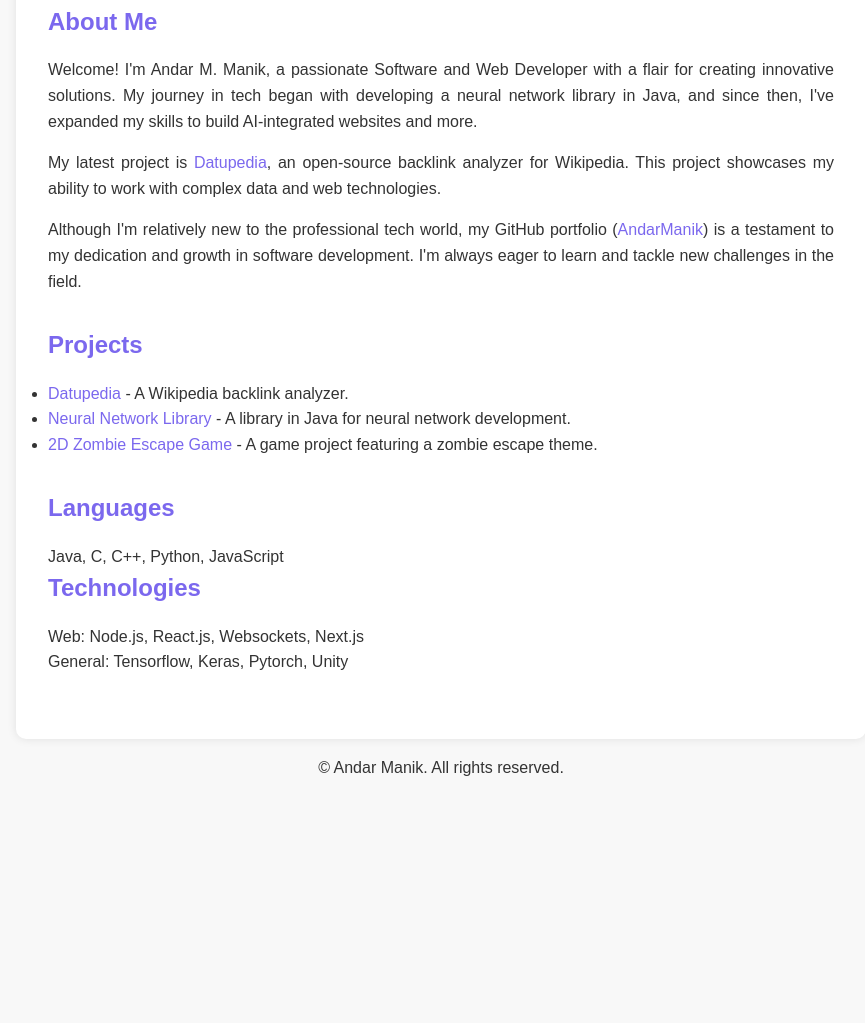
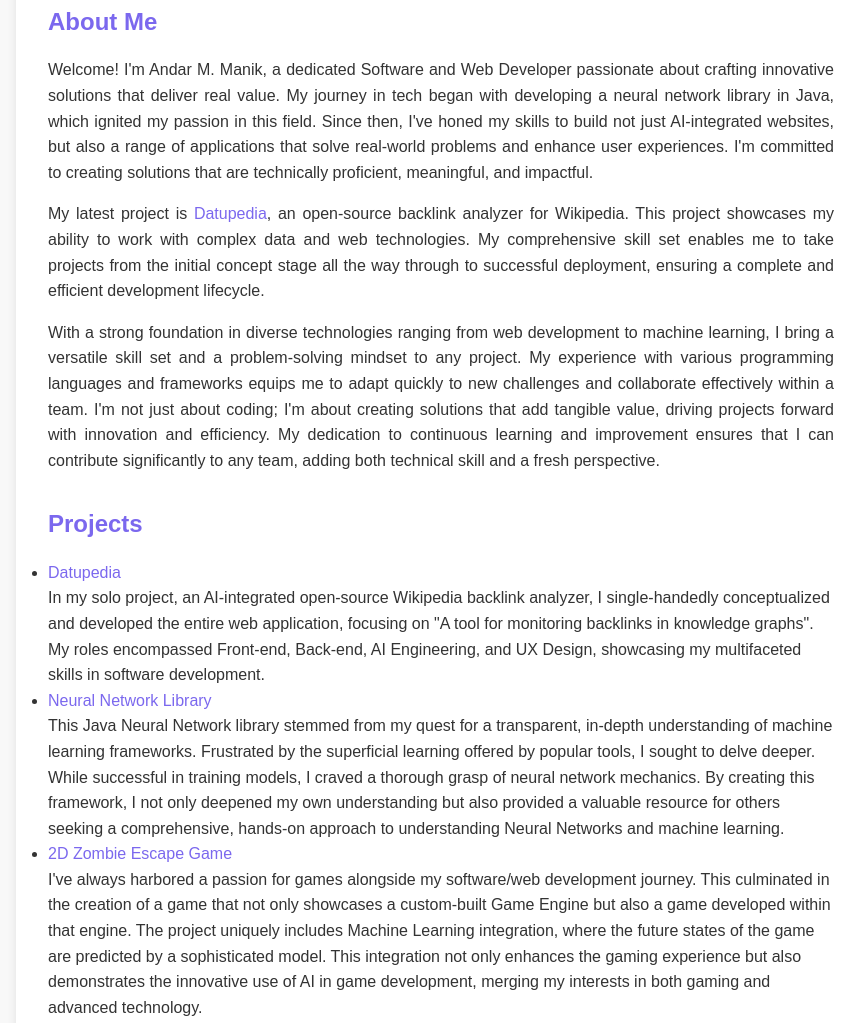
Before and after one commit to AndarManik/PersonalWebsite, a plain HTML site: page index.html in a window 1280 px wide. Shown: the part 351-1374 px from the top of the page, without its empty margins (199-1064 px from the left). Before the commit the page ends 1148 px from the top, so only its background shows below. Drawn offline with Linux system fonts and the light colour scheme.

Commit message:
new changes

```diff
--- a/index.html
+++ b/index.html
@@ -2,7 +2,10 @@
 <html lang="en">
   <head>
     <meta charset="UTF-8" />
-    <meta name="description" content="Andar M. Manik's portfolio showcasing skills in software and web development, including projects like Datupedia and a neural network library.">
+    <meta
+      name="description"
+      content="Andar M. Manik's portfolio showcasing skills in software and web development, including projects like Datupedia and a neural network library."
+    />
 
     <meta name="viewport" content="width=device-width, initial-scale=1.0" />
     <title>Your Portfolio</title>
@@ -10,33 +13,63 @@
   </head>
   <body>
     <header>
-      <img src="/PersonalWebsite/MyPortrait.png" alt="Portrait of Andar M. Manik, Software and Web Developer" class="responsive-image" />
+      <img
+        src="/PersonalWebsite/MyPortrait.png"
+        alt="Portrait of Andar M. Manik, Software and Web Developer"
+        class="responsive-image"
+      />
       <div>
         <h1>Andar M. Manik</h1>
         <h4>Software/Web Developer</h4>
-        <p>Email: <a href="mailto:andarmanik@gmail.com">andarmanik@gmail.com</a></p>
+        <p>
+          Email: <a href="mailto:andarmanik@gmail.com">andarmanik@gmail.com</a>
+        </p>
         <p>Phone: <a href="tel:+17036404301">(703)-640-4301</a></p>
-        <p>Github: <a href="https://github.com/AndarManik" target="_blank">AndarManik</a></p>
+        <p>
+          Github:
+          <a href="https://github.com/AndarManik" target="_blank">AndarManik</a>
+        </p>
       </div>
     </header>
-
 
     <main>
       <section id="about">
         <h2>About Me</h2>
         <div class="about">
           <p>
-            Welcome! I'm Andar M. Manik, a passionate Software and Web Developer with a flair for creating innovative solutions. My journey in tech began with developing a neural network library in Java, and since then, I've expanded my skills to build AI-integrated websites and more.
+            Welcome! I'm Andar M. Manik, a dedicated Software and Web Developer
+            passionate about crafting innovative solutions that deliver real
+            value. My journey in tech began with developing a neural network
+            library in Java, which ignited my passion in this field. Since then,
+            I've honed my skills to build not just AI-integrated websites, but
+            also a range of applications that solve real-world problems and
+            enhance user experiences. I'm committed to creating solutions that
+            are technically proficient, meaningful, and impactful.
           </p>
           <p>
-            My latest project is <a href="https://datupedia.onrender.com/" target="_blank">Datupedia</a>, an open-source backlink analyzer for Wikipedia. This project showcases my ability to work with complex data and web technologies.
+            My latest project is
+            <a href="https://datupedia.onrender.com/" target="_blank"
+              >Datupedia</a
+            >, an open-source backlink analyzer for Wikipedia. This project
+            showcases my ability to work with complex data and web technologies.
+            My comprehensive skill set enables me to take projects from the
+            initial concept stage all the way through to successful deployment,
+            ensuring a complete and efficient development lifecycle.
           </p>
           <p>
-            Although I'm relatively new to the professional tech world, my GitHub portfolio (<a href="https://github.com/AndarManik" target="_blank">AndarManik</a>) is a testament to my dedication and growth in software development. I'm always eager to learn and tackle new challenges in the field.
+            With a strong foundation in diverse technologies ranging from web
+            development to machine learning, I bring a versatile skill set and a
+            problem-solving mindset to any project. My experience with various
+            programming languages and frameworks equips me to adapt quickly to
+            new challenges and collaborate effectively within a team. I'm not
+            just about coding; I'm about creating solutions that add tangible
+            value, driving projects forward with innovation and efficiency. My
+            dedication to continuous learning and improvement ensures that I can
+            contribute significantly to any team, adding both technical skill
+            and a fresh perspective.
           </p>
         </div>
       </section>
-
 
       <section id="projects">
         <h2>Projects</h2>
@@ -45,7 +78,14 @@
             <a href="https://github.com/AndarManik/Datupedia" target="_blank"
               >Datupedia</a
             >
-            - A Wikipedia backlink analyzer.
+            <p>
+              In my solo project, an AI-integrated open-source Wikipedia
+              backlink analyzer, I single-handedly conceptualized and developed
+              the entire web application, focusing on "A tool for monitoring
+              backlinks in knowledge graphs". My roles encompassed Front-end,
+              Back-end, AI Engineering, and UX Design, showcasing my
+              multifaceted skills in software development.
+            </p>
           </li>
           <li>
             <a
@@ -53,13 +93,23 @@
               target="_blank"
               >Neural Network Library</a
             >
-            - A library in Java for neural network development.
+            <p>
+              This Java Neural Network library stemmed from my quest for a
+              transparent, in-depth understanding of machine learning
+              frameworks. Frustrated by the superficial learning offered by
+              popular tools, I sought to delve deeper. While successful in
+              training models, I craved a thorough grasp of neural network
+              mechanics. By creating this framework, I not only deepened my own
+              understanding but also provided a valuable resource for others
+              seeking a comprehensive, hands-on approach to understanding Neural
+              Networks and machine learning.
+            </p>
           </li>
           <li>
             <a href="https://github.com/AndarManik/ZombieGame" target="_blank"
               >2D Zombie Escape Game</a
             >
-            - A game project featuring a zombie escape theme.
+            <p>I've always harbored a passion for games alongside my software/web development journey. This culminated in the creation of a game that not only showcases a custom-built Game Engine but also a game developed within that engine. The project uniquely includes Machine Learning integration, where the future states of the game are predicted by a sophisticated model. This integration not only enhances the gaming experience but also demonstrates the innovative use of AI in game development, merging my interests in both gaming and advanced technology.</p>
           </li>
         </ul>
       </section>
--- a/styles.css
+++ b/styles.css
@@ -61,6 +61,8 @@
   color: #7b68ee;
 }
 
+
+
 .about p {
   margin-bottom: 1rem; /* Adds spacing between paragraphs */
   text-align: justify; /* Justifies the text for better readability */
```
